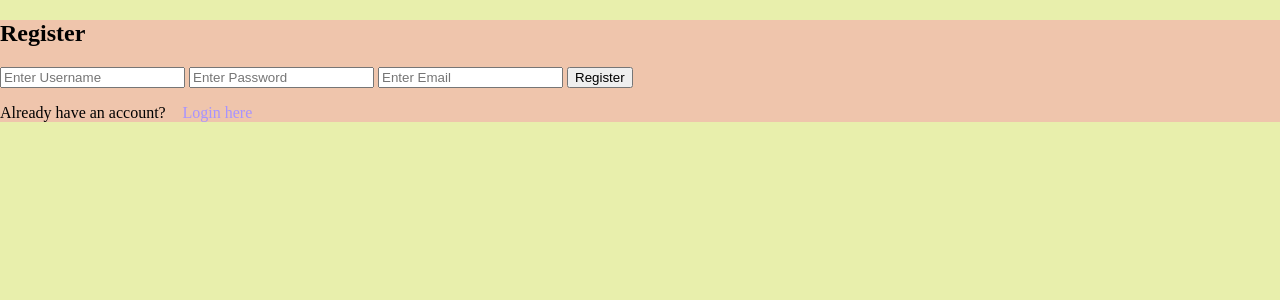
After one commit to DoubleJThePonderer/ProoveEksamen26, a Flask app: page /register in a window 1280 px wide. The commit adds this page. Shown: the top 300 px of the page. Run offline with Flask 3, Linux system fonts and the light colour scheme.

Commit message:
fra start til 12:32 prøveeksamen

```diff
--- /dev/null
+++ b/Templates/register.html
@@ -0,0 +1,28 @@
+<!DOCTYPE html>
+<html lang="en">
+<head>
+    <meta charset="UTF-8">
+    <meta name="viewport" content="width=device-width, initial-scale=1.0">
+    <link rel="stylesheet" href="{{ url_for('static', filename='style.css') }}">
+    <title>Register</title>
+</head>
+<body>
+
+    <div class="container">  <!-- Wrapper for form -->
+        <h2 class="word">Register</h2>
+
+        <form action="{{ url_for('register') }}" method="post">
+            <div>{{ msg }}</div>
+
+            <input class="textbox" type="text" name="username" placeholder="Enter Username" required>
+            <input class="textbox" type="password" name="password" placeholder="Enter Password" required>
+            <input class="textbox" type="email" name="email" placeholder="Enter Email" required>
+
+            <button class="btn" type="submit">Register</button>
+        </form>
+
+        <p class="bottom">Already have an account? <a href="{{ url_for('login') }}">Login here</a></p>
+    </div>
+
+</body>
+</html>
--- a/app.py
+++ b/app.py
@@ -7,10 +7,10 @@ app.secret_key = '28ku3fl8Gq17'
 
 def get_dbconection():
     return mysql.connector.connect(
-    host="",
-    user="",
+    host="10.2.1.233",
+    user="remoteuser",
     password="IMIKUB",
-    database=""
+    database="spillforum"
     )
 
 @app.route('/')
@@ -22,7 +22,7 @@ def login():
         username = request.form['username']
         password = request.form['password']
         cursor = mydb.cursor()
-        cursor.execute('SELECT * FROM accounts WHERE username = %s AND password =%s', (username, password))
+        cursor.execute('SELECT * FROM users WHERE username = %s AND password =%s', (username, password))
         account = cursor.fetchone()
         if account:
             session['loggedin'] = True
@@ -32,3 +32,44 @@ def login():
         else:
             msg='Incorrect username/password'
     return render_template('login.html', msg=msg)
+
+@app.route('/logout')
+def logout():
+    session.pop('loggedin', None)
+    session.pop('id', None)
+    session.pop('username', None)
+    return redirect(url_for('login'))
+
+@app.route('/register', methods=['GET', 'POST'])
+def register():
+    mydb = get_dbconection()
+    msg=''
+    if request.method == 'POST' and 'username' in request.form and 'password' in request.form and 'email' in request.form:
+        username = request.form['username']
+        password = request.form['password']
+        email = request.form['email']
+        cursor = mydb.cursor()
+        cursor.execute('SELECT * FROM users WHERE username = %s', (username,))
+        account = cursor.fetchone()
+        if account:
+            msg = 'account already exists'
+        elif not re.match(r'[^@]+@[^@]+\.[^@]+', email):
+            msg = 'invalid email address'
+        elif not re.match(r'[A-Za-z0-9]+', username):
+            msg = 'Username must contain only letters and numbers'
+        elif not username or not password or not email:
+            msg = 'Please fill out the form'
+        else:
+            cursor.execute('INSERT INTO users VALUES(NULL, %s, %s, %s)', (username, password, email))
+            mydb.commit()
+            cursor.execute('SELECT * FROM users WHERE username = %s AND password =%s', (username, password))
+            account = cursor.fetchone()
+            session['loggedin'] = True
+            session['id'] = account[0]
+            session['username'] = account[1]
+            return render_template('index.html', msg = 'you have successfully registerd')
+
+    return render_template('register.html', msg=msg)
+
+if __name__ == '__main__':
+    app.run(debug=True)
```
Also changed, not shown: Templates/index.html (+11 -1 lines), logg.md (added, +27 -0 lines).
